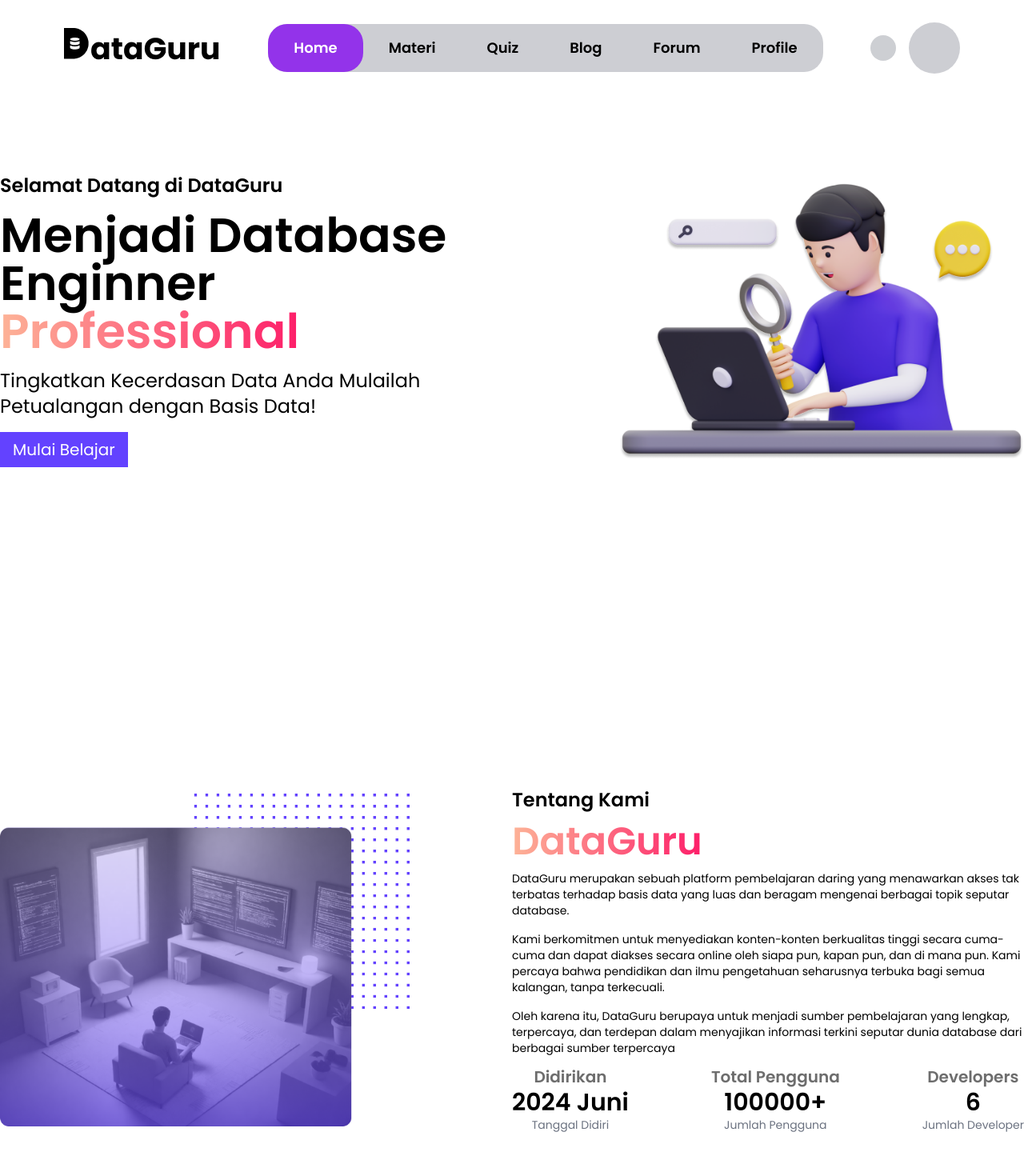
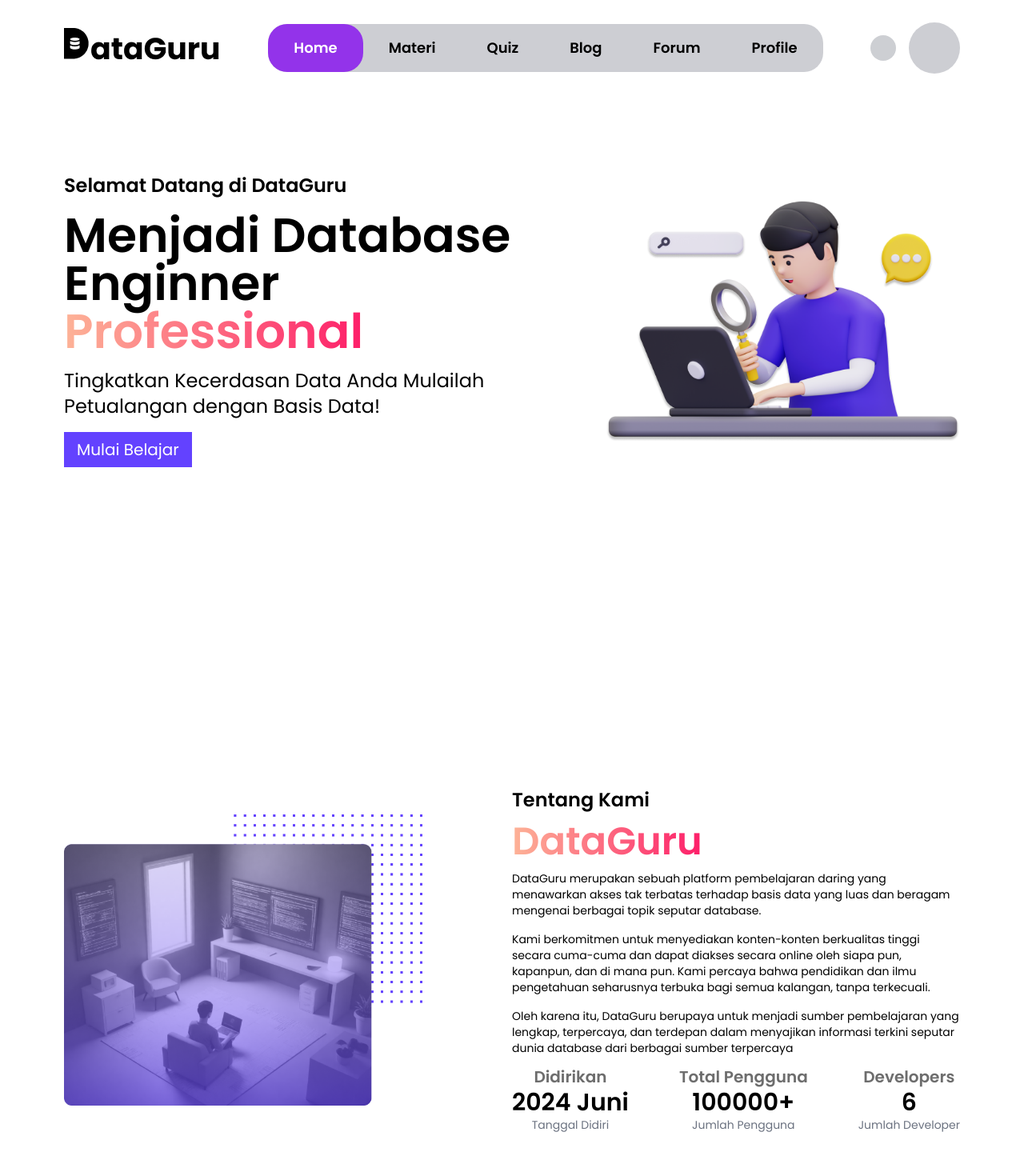
Before and after one commit to anantariskys/DataGuru, a SvelteKit app: page / in a window 1280 px wide. Shown: the top 1470 px of the page at 80% size. Built offline with nearby package versions, Linux system fonts and the light colour scheme.

Commit message:
Chore : Update file +page.svelte

```diff
--- a/src/routes/+page.svelte
+++ b/src/routes/+page.svelte
@@ -1,9 +1,9 @@
 <script>
-  import HeroImage from "../assets/Ilustrasi_hero.png";
-  import TentangImage from "../assets/Ilustrasi_Tentang.png";
-  import Button from "../components/Button.svelte";
-  import InfoCard from "../components/InfoCard.svelte";
-  import Ticker from "../components/Ticker.svelte";
+  import Fitur from "../sections/landingPage/Fitur.svelte";
+  import Hero from "../sections/landingPage/Hero.svelte";
+  import Tentang from "../sections/landingPage/Tentang.svelte";
+  import Ulasan from "../sections/landingPage/Ulasan.svelte";
+
 </script>
 
 <svelte:head>
@@ -12,37 +12,7 @@
   <meta property="og:title" content="beranda" />
 </svelte:head>
 
-<section class="h-screen flex items-center justify-between">
-  <main class="space-y-4">
-    <h3 class="text-2xl font-semibold">Selamat Datang di DataGuru</h3>
-    <h1 class="text-6xl font-semibold lg:w-5/6">Menjadi Database Enginner <span class="bg-gradient-to-r from-[#FDB397] to-[#FD1E69] bg-clip-text text-transparent">Professional</span></h1>
-    <p class="text-2xl lg:w-[89%]">Tingkatkan Kecerdasan Data Anda Mulailah Petualangan dengan Basis Data!</p>
-    <Button variant='primary'>Mulai Belajar</Button>
-  </main>
-  <img class="w-2/5 aspect-auto" draggable="false" src={HeroImage} alt="Hero"/>
-</section>
-<section class="flex h-screen items-center justify-between">
-  <img src={TentangImage} class="w-2/5" alt="Tentang" draggable="false">
-  <main class="space-y-3 w-2/4">
-    <h3 class="text-2xl font-semibold">Tentang Kami</h3>
-    <h1 class="bg-gradient-to-r w-fit from-[#FDB397] to-[#FD1E69] bg-clip-text text-transparent text-5xl font-semibold ">DataGuru</h1>
-    <article class="prose-sm text-sm">
-      <p>DataGuru merupakan sebuah platform pembelajaran daring yang menawarkan akses tak terbatas terhadap basis data yang luas dan beragam mengenai berbagai topik seputar database.</p>
-      <p>Kami berkomitmen untuk menyediakan konten-konten berkualitas tinggi secara cuma-cuma dan dapat diakses secara online oleh siapa pun, kapan pun, dan di mana pun. Kami percaya bahwa pendidikan dan ilmu pengetahuan seharusnya terbuka bagi semua kalangan, tanpa terkecuali.</p>
-      <p>Oleh karena itu, DataGuru berupaya untuk menjadi sumber pembelajaran yang lengkap, terpercaya, dan terdepan dalam menyajikan informasi terkini seputar dunia database dari berbagai sumber terpercaya </p>
-    </article>
-    <div class="flex justify-between">
-      <InfoCard title="Didirikan" subtitle="Tanggal Didiri" >
-        <Ticker slot="value" end={2024} afterNumeric={' Juni'} duration={2000}  />
-      </InfoCard>
-      <InfoCard title="Total Pengguna" subtitle="Jumlah Pengguna" >
-        <Ticker slot="value" end={100000} duration={2000} />
-      </InfoCard>
-      <InfoCard title="Developers" subtitle="Jumlah Developer" >
-        <Ticker slot="value" end={6} duration={2000}  afterNumeric={''}/>
-      </InfoCard>
-    </div>
-  </main>
-
-
-</section>
+<Hero />
+<Tentang />
+<Fitur />
+<Ulasan/>
```
